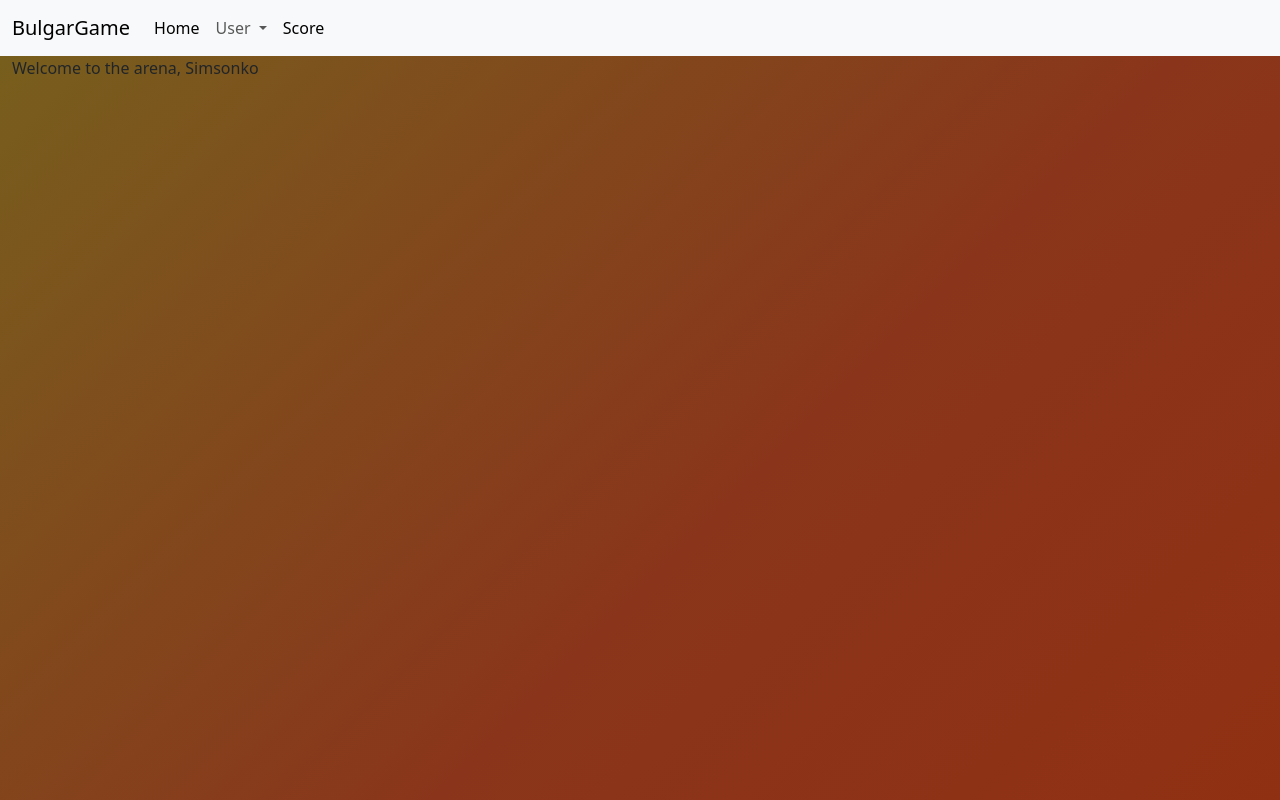
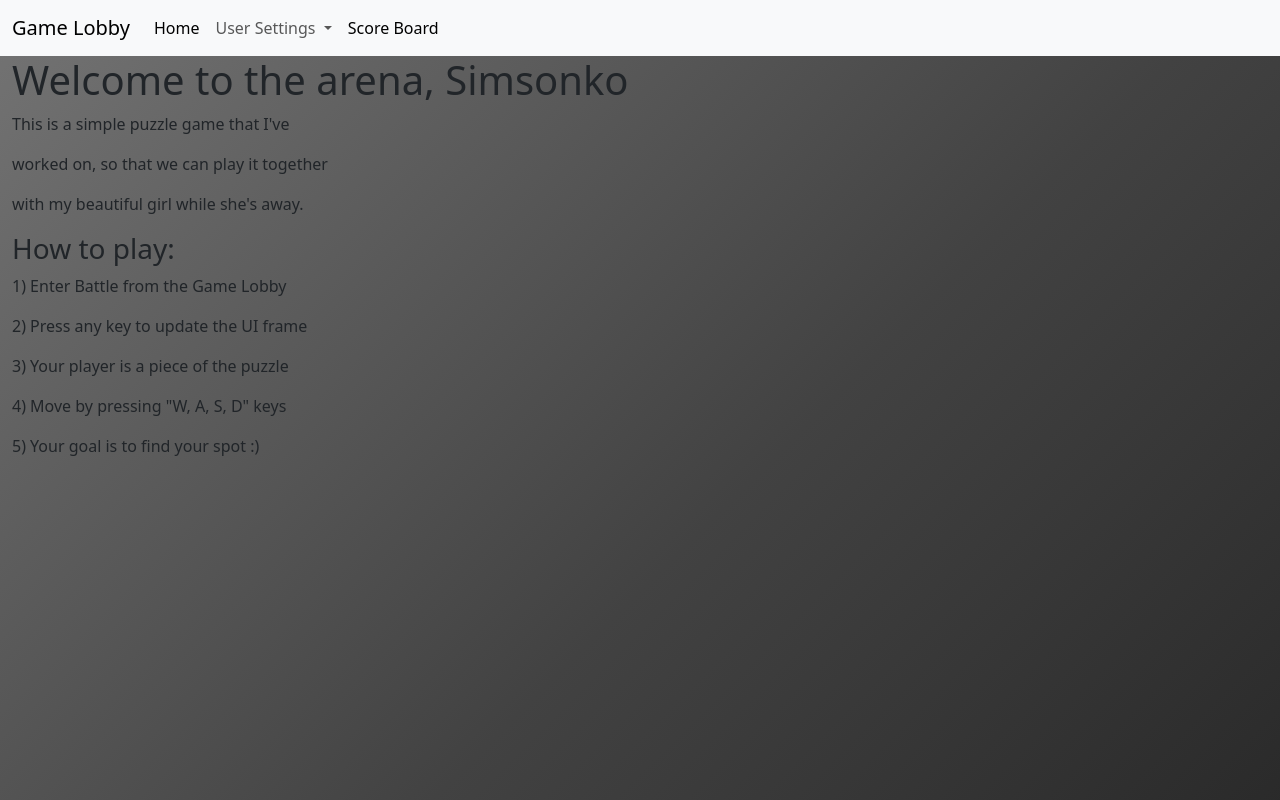
Before and after one commit to SimAeronov/super-awesome-game, a Flask app: page /menus/user in a window 1280 px wide. Run offline with Flask 2, Linux system fonts and the light colour scheme; a user stored in the database is signed in.

Commit message:
Add restart game, Add better ui.

```diff
--- a/app/menu_interfaces/menus.py
+++ b/app/menu_interfaces/menus.py
@@ -1,5 +1,5 @@
-from flask import Blueprint, render_template,request, redirect, url_for, session, flash, Response
-from typing import Optional, Union
+from flask import Blueprint, render_template,request, redirect, url_for, session, flash
+from typing import Optional
 from utils.extensions import db
 
 menus = Blueprint("menus", __name__, static_folder="/static", template_folder="/templates")
@@ -36,7 +36,7 @@ def login() -> str:
         flash(f"Logged in as: {user}", "info")
         response = redirect(url_for("menus.user"))
         response.set_cookie('user_id', user)
-        return response
+        return response # type: ignore
     else:
         if "user" in session:
             flash("Already logged in", "info")
--- a/app/static/styles/style.css
+++ b/app/static/styles/style.css
@@ -1,5 +1,5 @@
 body {
-    background: linear-gradient(-45deg, #992906, #8a351b, #697e1f, #cdcfcf, #cdcfcf);
+    background: linear-gradient(-45deg, #080808, #424242, #969696, #f5f5f5, #ffffff);
     background-size: 400% 400%;
     animation: gradient_for_background 15s ease infinite;
     height: 100vh;
--- a/app/templates/base.html
+++ b/app/templates/base.html
@@ -10,7 +10,7 @@
         <div >
             <nav class="navbar navbar-expand-lg bg-body-tertiary ">
                 <div class="container-fluid ">
-                  <a class="navbar-brand" href="/">BulgarGame</a>
+                  <a class="navbar-brand" href="/">Game Lobby</a>
                   <button class="navbar-toggler" type="button" data-bs-toggle="collapse" data-bs-target="#navbarSupportedContent" aria-controls="navbarSupportedContent" aria-expanded="false" aria-label="Toggle navigation">
                     <span class="navbar-toggler-icon"></span>
                   </button>
@@ -21,14 +21,14 @@
                       </li>
                       <li class="nav-item dropdown">
                         <a class="nav-link dropdown-toggle" href="#" role="button" data-bs-toggle="dropdown" aria-expanded="false">
-                          User
+                          User Settings
                         </a>
                         <ul class="dropdown-menu">
                           <li><a class="nav-link" href="/menus/login">Login</a></li>
                           <li><a class="nav-link" href="/menus/logout">Logout</a></li>
                         </ul>
                         <li class="nav-item">
-                          <a class="nav-link active" aria-current="page" href="/menus/scores">Score</a>
+                          <a class="nav-link active" aria-current="page" href="/menus/scores">Score Board</a>
                         </li>
                     </ul>
                   </div>
--- a/app/templates/index.html
+++ b/app/templates/index.html
@@ -1,8 +1,11 @@
 {% extends "base.html" %}
 {% block title%}Home Page{% endblock %}
 {% block content%}
-<H1> Mrr: {{content}}</H1>
+<H1> Welcome to the Lobby {{content}}</H1>
+<p> Prepare your mind, put on your battle glasses</p>
+<p> and Enter the Puzzle Battle</p>
 <form action="#" method="post">
     <p><input type="submit" value="To Battle"/></p>
 </form>
+<img src="/static/images/puzzle_img.png" alt="Puzzle">
 {% endblock %}
--- a/app/templates/login.html
+++ b/app/templates/login.html
@@ -2,8 +2,10 @@
 {% block title %} Login Page {% endblock %}
 {% block content %}
 <form action="#" method="post">
-    <p>Please enter your real name:</p>
+    <p>Please enter your "real" name:</p>
+    <p>(This name will be displayed when you win!):</p>
     <p><input type="text" name="nm" /></p>
     <p><input type="submit" value="Enter"/></p>
 </form>
+<img src="/static/images/puzzle_img.png" alt="Puzzle">
 {% endblock %}
--- a/app/templates/user.html
+++ b/app/templates/user.html
@@ -9,7 +9,16 @@
         {% endif %}
     {% endwith %}
 {% if user %}
-    <p>Welcome to the arena, {{user}}</p>
+    <h1>Welcome to the arena, {{user}}</h1>
+    <p>This is a simple puzzle game that I've </p>
+    <p>worked on, so that we can play it together</p>
+    <p>with my beautiful girl while she's away.</p>
+    <h3>How to play:</h3>
+    <p>1) Enter Battle from the Game Lobby</p>
+    <p>2) Press any key to update the UI frame</p>
+    <p>3) Your player is a piece of the puzzle</p>
+    <p>4) Move by pressing "W, A, S, D" keys</p>
+    <p>5) Your goal is to find your spot :)</p>
 {% else %}
     <form action="#" method="POST">
         <input type="text" name="player_name" placeholder="Player Name" value="{{player_name if player_name}}" />
```
Also changed, not shown: app/arena_interfaces/game_flask.py (+6 -1 lines), app/game_engine.py (+21 -14 lines), app/static/js_code/game.js (+10 -4 lines), app/templates/base_arena.html (+5 -2 lines), app/utils/game_image_utils.py (+17 -4 lines), app/static/images/puzzle_img.png (added), app/static/images/simon.png.
